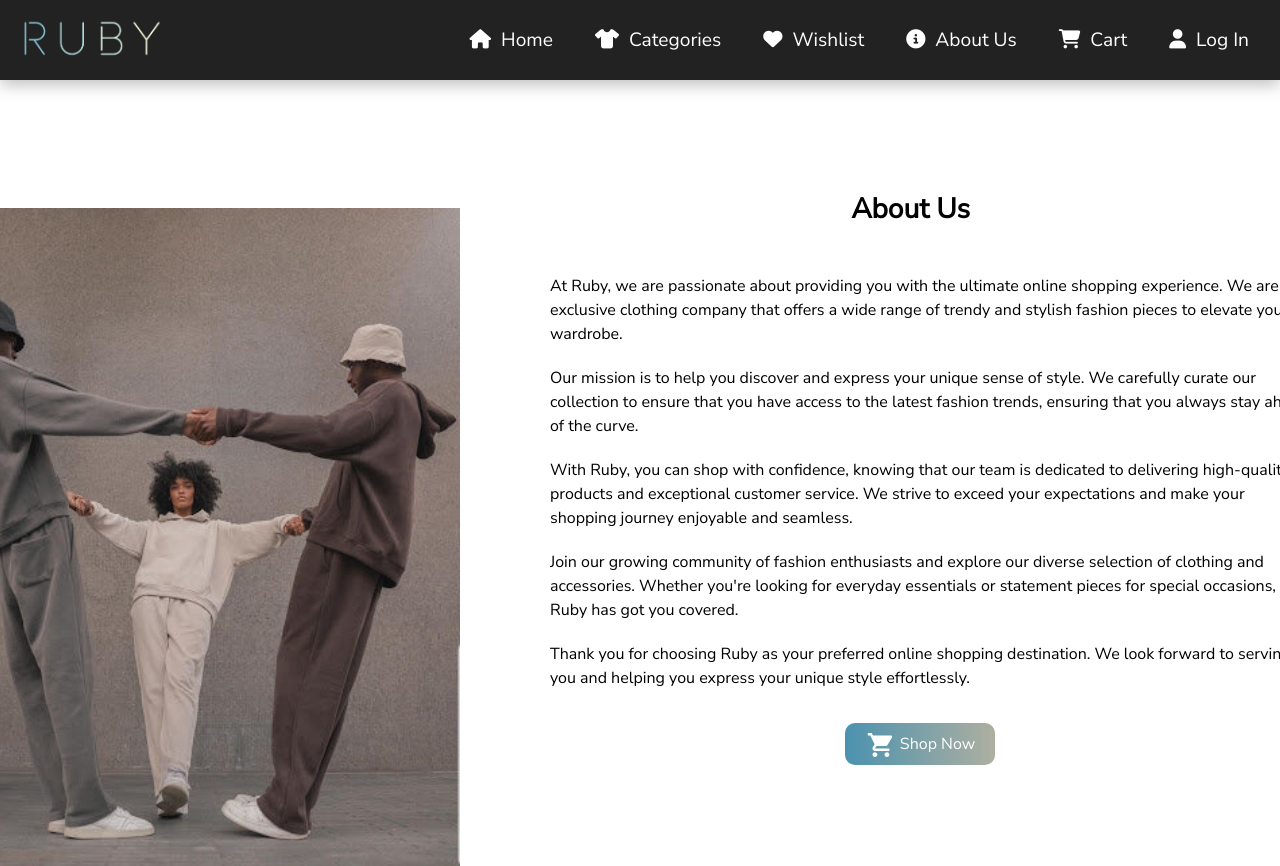
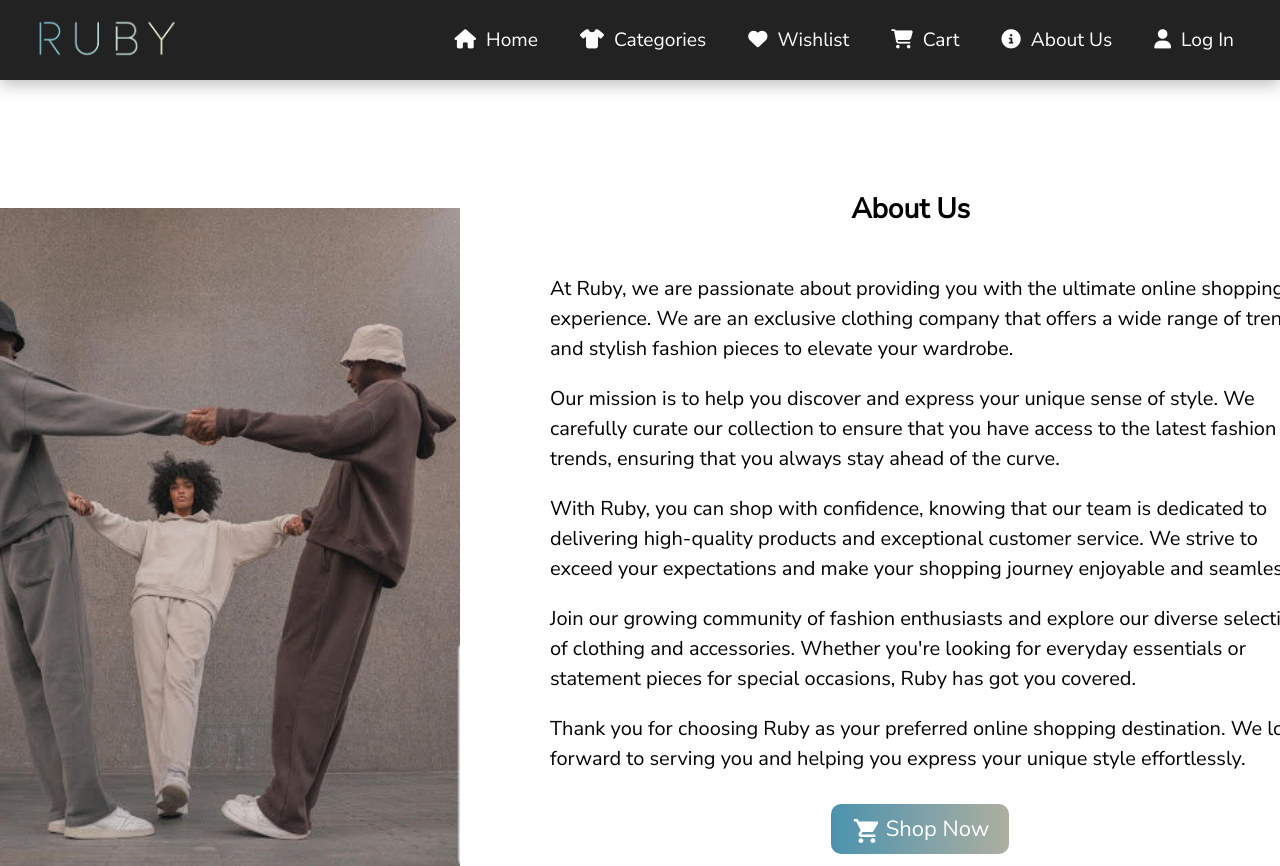
Before and after one commit to DonatHalimi/ProjektiLab1, a React (Create React App) app in the folder client/: page /AboutUs in a window 1280 px wide. Shown: the top 866 px of the page. Built offline with nearby package versions, Linux system fonts and the light colour scheme; no server answers.

Commit message:
Ndryshime ne dizajn ne pergjithesi

```diff
--- a/client/src/App.css
+++ b/client/src/App.css
@@ -42,7 +42,7 @@
 
 /* Stilizimi  i scrollbar */
 body::-webkit-scrollbar {
-  width: 10px;
+  width: 8px;
 }
 
 body::-webkit-scrollbar-track {
@@ -51,7 +51,6 @@ body::-webkit-scrollbar-track {
 
 body::-webkit-scrollbar-thumb {
   background-color: #696969;
-  border-radius: 3px;
 }
 
 body::-webkit-scrollbar-thumb:hover {
--- a/client/src/components/Cart.js
+++ b/client/src/components/Cart.js
@@ -61,7 +61,9 @@ const Cart = () => {
         </div>
       </div>
 
-      {/* <Footer /> */}
+      <div style={{ height: '600px' }}></div>
+
+      <Footer />
     </>
   );
 };
--- a/client/src/components/MenuData.js
+++ b/client/src/components/MenuData.js
@@ -23,19 +23,18 @@ export const MenuData = [
         component: <Wishlist />
     },
     {
+        title: "Cart",
+        url: "/Cart",
+        cName: "nav-links",
+        icon: "fa-solid fa-shopping-cart",
+        component: <Cart />
+    },
+    {
         title: "About Us",
         url: "/AboutUs",
         cName: "nav-links",
         icon: "fa-solid fa-circle-info",
     },
-    {
-        title: "Cart",
-        url: "/Cart",
-        cName: "nav-links",
-        icon: "fa-solid fa-shopping-cart",
-        component: <Cart />
-    }
-    ,
     {
         title: "Log In",
         url: "/login",
--- a/client/src/components/Wishlist.js
+++ b/client/src/components/Wishlist.js
@@ -52,7 +52,9 @@ const Wishlist = () => {
                 )}
             </div>
 
-            {/* <Footer /> */}
+            <div style={{ height: '600px' }}></div>
+
+            <Footer />
         </>
     );
 };
--- a/client/src/styles/CartStyle.css
+++ b/client/src/styles/CartStyle.css
@@ -104,6 +104,7 @@ h1 {
     bottom: 350px;
     color: #007bff;
     text-decoration: none;
+    transition: all 0.6s ease-in-out;
 }
 
 .noItemsInCart img {
--- a/client/src/styles/FooterStyle.css
+++ b/client/src/styles/FooterStyle.css
@@ -32,14 +32,10 @@ section {
   vertical-align: top;
 }
 
-/* Footer left */
-
 .footer-distributed .footer-left {
   width: 40%;
   margin-top: auto;
 }
-
-/* The company logo */
 
 .footer-distributed h3 {
   color: #ffffff;
@@ -50,8 +46,6 @@ section {
 .footer-distributed h3 span {
   color: lightseagreen;
 }
-
-/* Footer links */
 
 .footer-distributed .footer-links {
   color: #ffffff;
@@ -68,7 +62,8 @@ section {
 }
 
 .footer-distributed .footer-links a:hover {
-  color: lightseagreen;
+  color: rgb(29, 126, 122);
+  transition: color 0.6s ease;
 }
 
 .footer-distributed .footer-company-name {
@@ -77,8 +72,6 @@ section {
   font-weight: normal;
   margin: 0;
 }
-
-/* Footer Center */
 
 .footer-distributed .footer-center {
   width: 35%;
@@ -125,6 +118,7 @@ section {
 
 .footer-distributed .footer-center p a:hover {
   color: rgb(29, 126, 122);
+  transition: color 0.6s ease;
 }
 
 .footer-distributed .footer-links a:before {
@@ -140,8 +134,6 @@ section {
 .footer-distributed .footer-links .link-1:before {
   content: none;
 }
-
-/* Footer Right */
 
 .footer-distributed .footer-right {
   width: 20%;
@@ -188,29 +180,27 @@ section {
   display: inline-block;
   margin-right: 10px;
   color: #000;
-  /* Set the default color of the icons */
-  transition: color 0.3s ease;
-  /* Add a transition effect for smooth color change */
+  transition: color 0.6s ease;
 }
 
 .footer-icons a:hover {
   color: #3b5998;
-  /* Change the color on hover (Facebook blue) */
+  transition: color 0.6s ease;
 }
 
 .footer-icons a:hover .fa-twitter {
   color: #1da1f2;
-  /* Change the color on hover (Twitter blue) */
+  transition: color 0.6s ease;
 }
 
 .footer-icons a:hover .fa-linkedin {
   color: #0e76a8;
-  /* Change the color on hover (LinkedIn blue) */
+  transition: color 0.6s ease;
 }
 
 .footer-icons a:hover .fa-github {
   color: #333;
-  /* Change the color on hover (GitHub default color) */
+  transition: color 0.6s ease;
 }
 
 @media (max-width: 880px) {
--- a/client/src/styles/NavbarStyle.css
+++ b/client/src/styles/NavbarStyle.css
@@ -3,7 +3,7 @@
     justify-content: space-between;
     align-items: center;
     font-size: 1.2rem;
-    padding: 0 15px;
+    padding: 0 30px;
     background-color: #222;
     box-shadow: 0 5px 15px rgba(0, 0, 0, 0.25);
     width: 100%;
@@ -53,9 +53,9 @@
 }
 
 .nav-links:hover {
-    background: #4B92AF;
-    border-radius: 10px;
-    transition: all 0.2s ease-in-out;
+    background: rgb(29, 126, 122);
+    transition: all 0.6s ease;
+    border-radius: 12px;
 }
 
 .fa-bars,
--- a/client/src/styles/ProductStyle.css
+++ b/client/src/styles/ProductStyle.css
@@ -22,6 +22,7 @@
     position: relative;
     bottom: 95px;
     right: 30px;
+    place-items: center;
 }
 
 .product h3 {
--- a/client/src/styles/ToTopStyle.css
+++ b/client/src/styles/ToTopStyle.css
@@ -15,8 +15,5 @@
     background: none;
     background-color: #333;
     opacity: 0.8;
+    transition: 0.5s ease-in-out;
 }
-
-.to-top-button:hover::after {
-    content: none;
-}
--- a/client/src/styles/WishlistItemsStyle.css
+++ b/client/src/styles/WishlistItemsStyle.css
@@ -103,6 +103,7 @@ ul {
 .noItemsInWishlist a {
     color: #007bff;
     text-decoration: none;
+    transition: all 0.6s ease-in-out;
 }
 
 .noItemsInWishlist img {
--- a/client/src/styles/aboutUsStyle.css
+++ b/client/src/styles/aboutUsStyle.css
@@ -23,7 +23,7 @@
   position: relative;
   bottom: 500px;
   left: 290px;
-  font-size: 16px;
+  font-size: 20px;
   line-height: 1.5;
   margin-bottom: 20px;
   text-align: left;
@@ -44,7 +44,7 @@
   padding: 10px 20px;
   border: none;
   border-radius: 10px;
-  font-size: 16px;
+  font-size: 22px;
   cursor: pointer;
   position: relative;
   bottom: 500px;
@@ -53,7 +53,8 @@
 }
 
 .gradient-button:hover {
-  opacity: 0.9;
+  opacity: 0.7;
+  transition: all 0.6s ease-in-out;
 }
 
 .icon {
```
